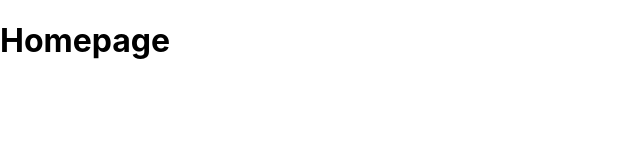
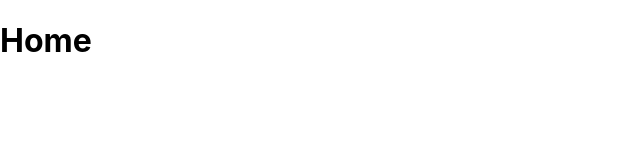
Before and after one commit to roninbar/vacations, a React (Create React App) app in the folder client/: page / in a window 1280 px wide. Shown: the top 160 px of the page, without its empty margins (0-640 px from the left). Built offline with nearby package versions, Linux system fonts and the light colour scheme.

Commit message:
Create <HomePage>, <LoginForm>, <SignupForm>.

```diff
--- a/client/src/App.js
+++ b/client/src/App.js
@@ -1,19 +1,24 @@
 import './App.css';
 import React from 'react';
-import { BrowserRouter, Route, Switch } from 'react-router-dom';
+import { BrowserRouter, Link, Route, Switch } from 'react-router-dom';
+import HomePage from './components/home-page';
+import LoginForm from './components/login-form';
+import SignupForm from './components/signup-form';
 
 function App() {
   return (
     <BrowserRouter>
       <Switch>
         <Route exact path="/signup">
-          <h1>Sign Up</h1>
+          <SignupForm />
+          <Link to="/login">Already have an account?</Link>
         </Route>
         <Route exact path="/login">
-          <h1>Log In</h1>
+          <LoginForm />
+          <Link to="/signup">Don't have an account yet?</Link>
         </Route>
         <Route exact path="/">
-          <h1>Homepage</h1>
+          <HomePage />
         </Route>
       </Switch>
     </BrowserRouter>
--- /dev/null
+++ b/client/src/components/home-page.js
@@ -0,0 +1,5 @@
+import React from 'react';
+
+export default function HomePage() {
+    return (<h1>Home</h1>);
+}
--- /dev/null
+++ b/client/src/components/login-form.js
@@ -0,0 +1,5 @@
+import React from 'react';
+
+export default function LoginForm() {
+    return (<h1>Log In</h1>);
+}
--- /dev/null
+++ b/client/src/components/signup-form.js
@@ -0,0 +1,5 @@
+import React from 'react';
+
+export default function SignupForm() {
+    return (<h1>Sign Up</h1>);
+}
```
